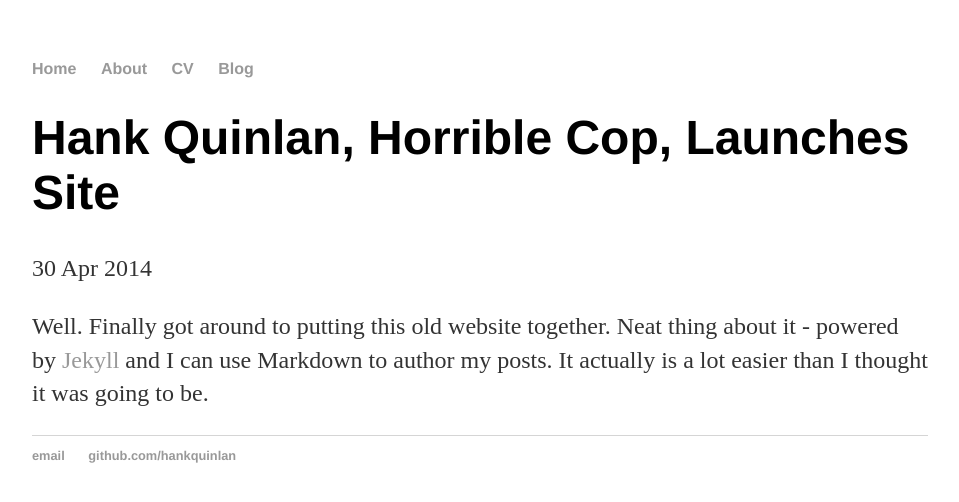
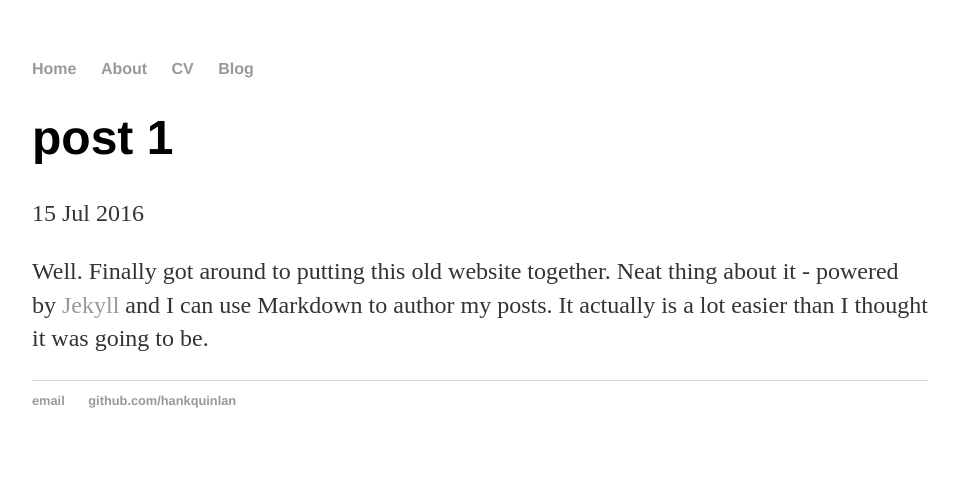
Before and after one commit to taylor-pullinger/taylor-pullinger.github.io, a Jekyll site: the page built from _posts/2016-07-15-post-1.md, in a window 1280 px wide. Shown: the top 502 px of the page, without its empty margins (160-1119 px from the left). Built offline with Jekyll 4.4.1, drawn with Linux system fonts in a browser that asks for light colours.

Commit message:
Update 2016-07-15-post-1.md
rename

```diff
--- a/_posts/2016-07-15-post-1.md
+++ b/_posts/2016-07-15-post-1.md
@@ -1,7 +1,7 @@
 ---
 layout: post
-title: "Hank Quinlan, Horrible Cop, Launches Site"
-date: 2014-04-30
+title: "post 1"
+date: 2016-07-15
 ---
 
 Well. Finally got around to putting this old website together. Neat thing about it - powered by [Jekyll](http://jekyllrb.com) and I can use Markdown to author my posts. It actually is a lot easier than I thought it was going to be.
```
